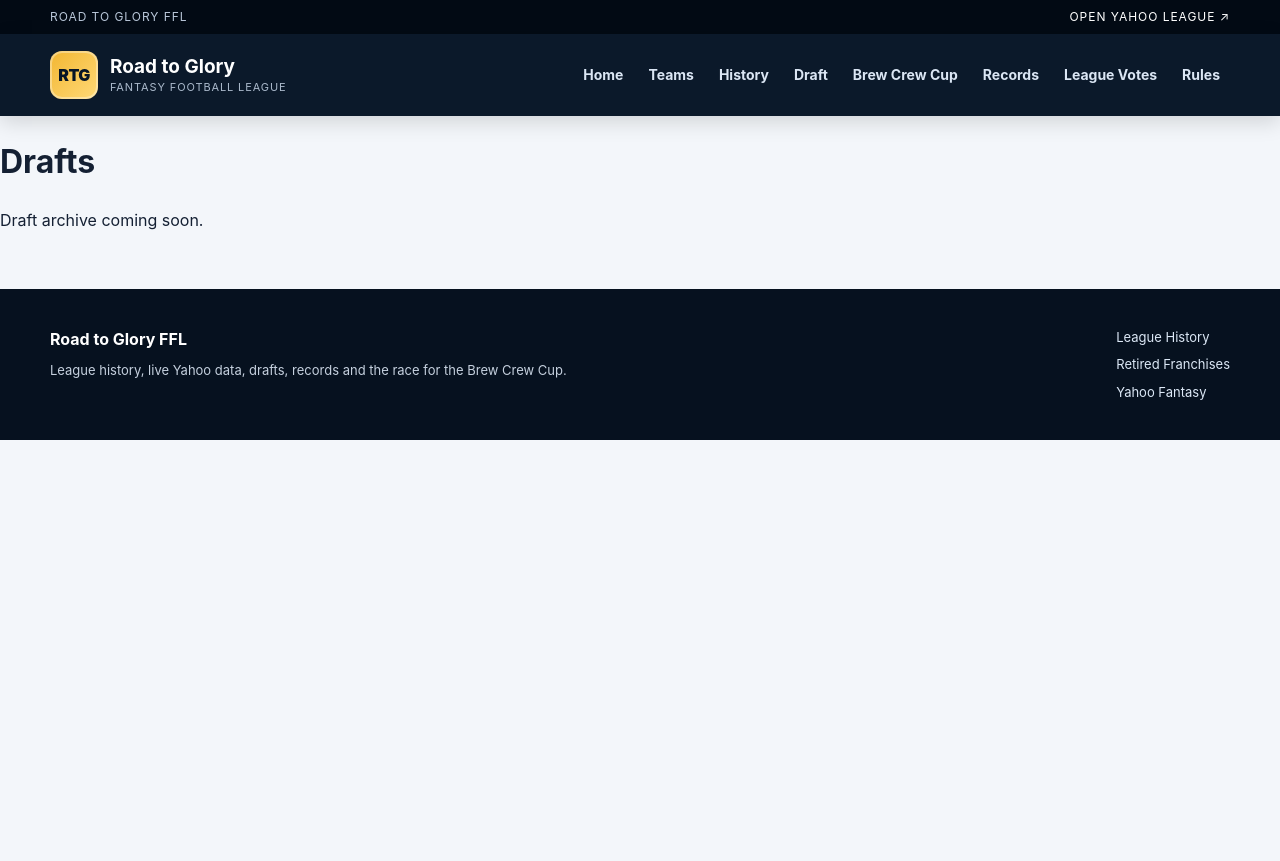
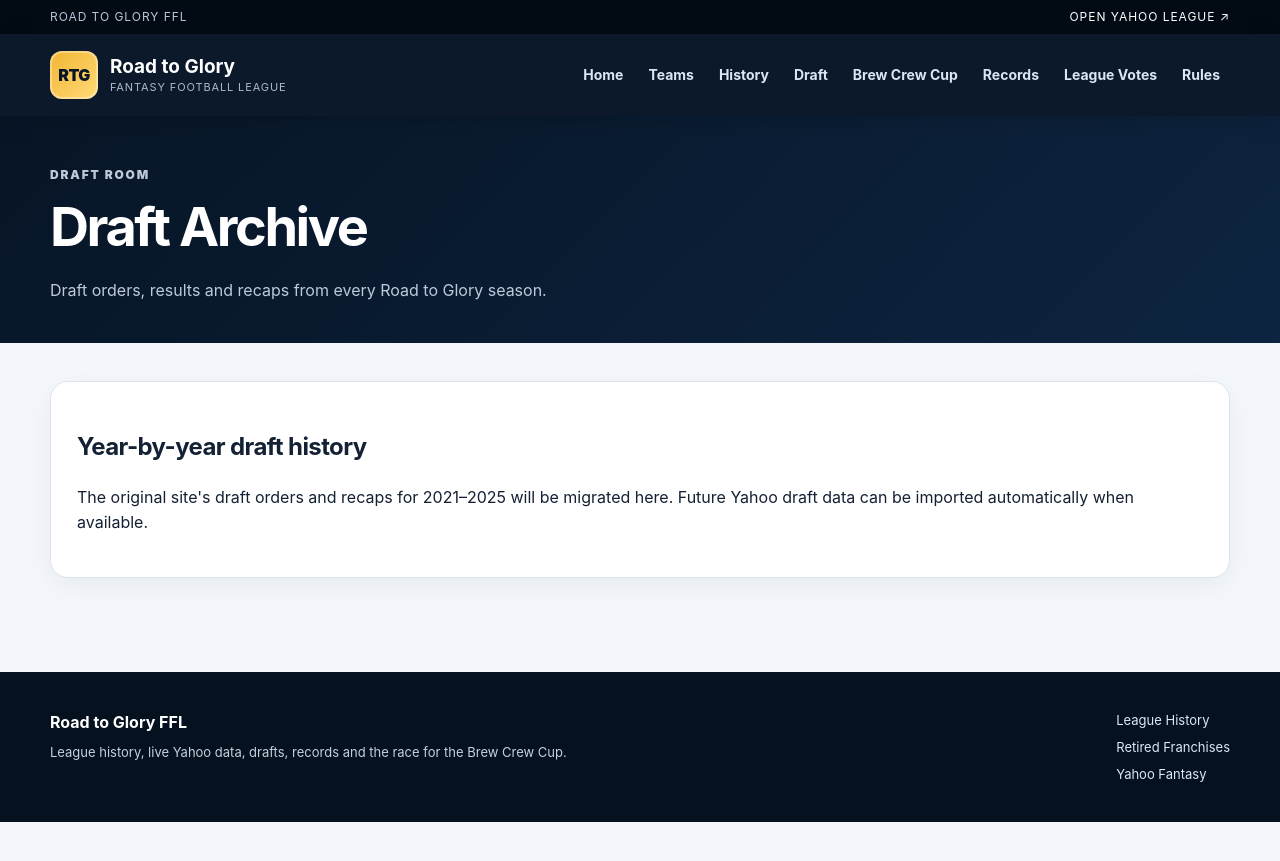
Before and after one commit to stringer56/fantasy-football-site, a Jekyll site: the page built from drafts.md, in a window 1280 px wide. Shown: the top 861 px of the page. Built offline with Jekyll 4.4.1, drawn with Linux system fonts in a browser that asks for light colours.

Commit message:
Redesign draft archive hub

```diff
--- a/drafts.md
+++ b/drafts.md
@@ -1,8 +1,7 @@
 ---
 layout: default
-title: Drafts
+title: Draft Archive
 permalink: /drafts/
 ---
-
-# Drafts
-<p>Draft archive coming soon.</p>
+<section class="page-hero"><div class="shell"><p class="eyebrow">Draft room</p><h1>Draft Archive</h1><p>Draft orders, results and recaps from every Road to Glory season.</p></div></section>
+<section class="page-section"><div class="shell"><div class="prose"><h2>Year-by-year draft history</h2><p>The original site's draft orders and recaps for 2021–2025 will be migrated here. Future Yahoo draft data can be imported automatically when available.</p></div></div></section>
```
